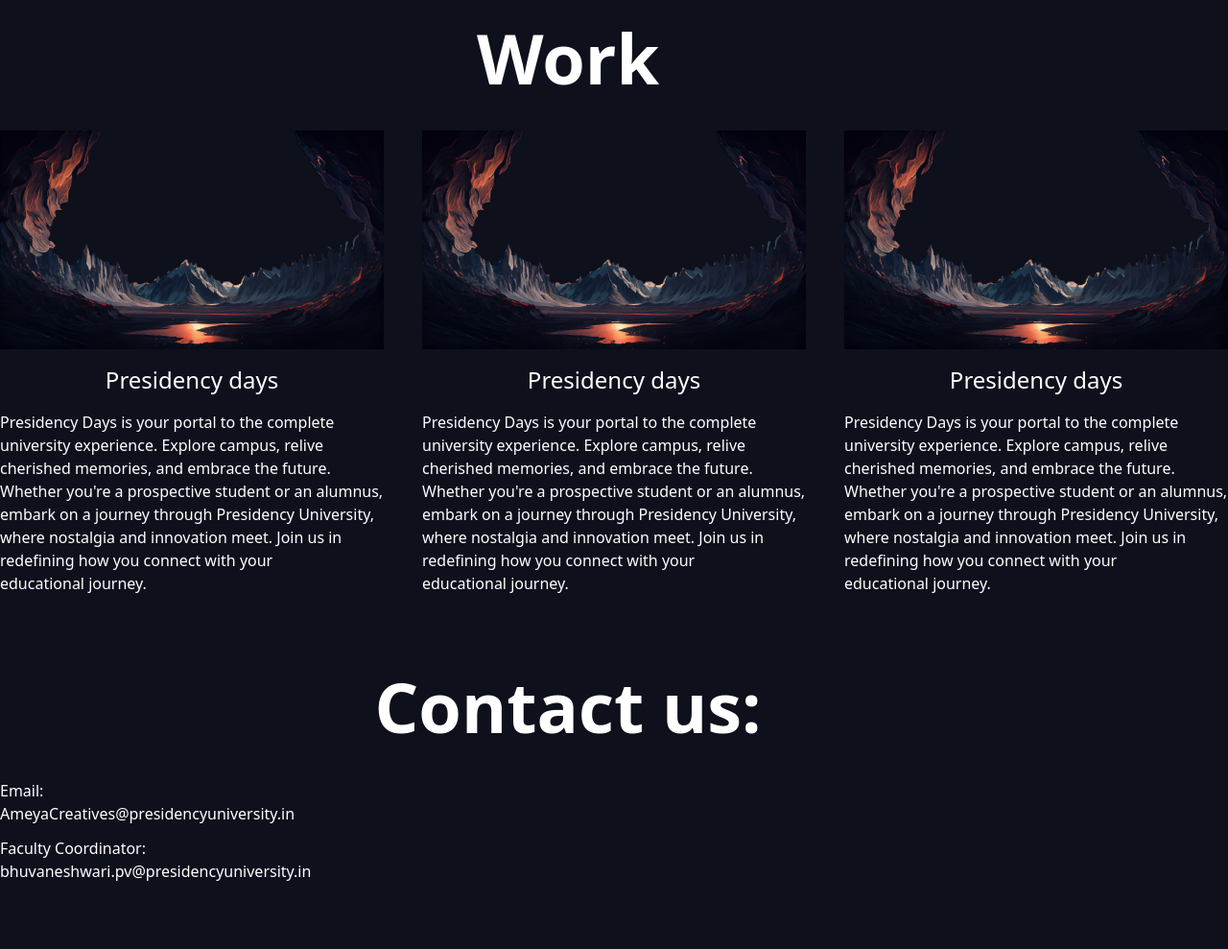
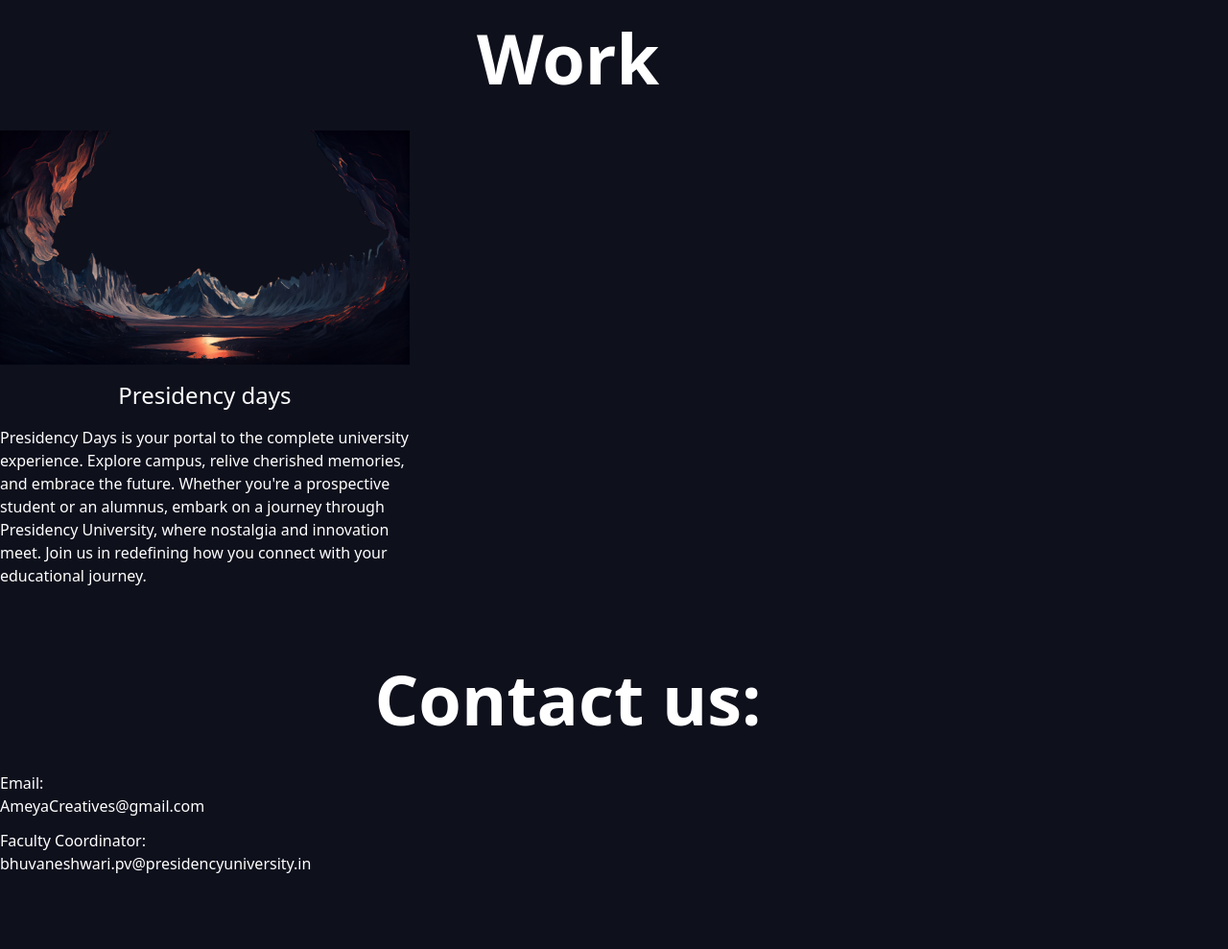
Before and after one commit to AmeyaCreatives/AmeyaCreatives, a website: page index.html in a window 1280 px wide. Shown: the part 1700-2689 px from the top of the page at 96% size. Drawn offline with Linux system fonts and the light colour scheme.

Commit message:
Update index.html
the official email for presidency was wrong and 2 extra cards under works section were present, commented out the extra ones.
minor code formatting

```diff
--- a/index.html
+++ b/index.html
@@ -189,7 +189,7 @@
               your educational journey.
             </p>
           </div>
-          <div
+<!--           <div
             class="w-1/3 flex flex-col items-center justify-center gap-4 max-[768px]:w-full"
           >
             <img src="asssets/images/background_1.png" alt="" />
@@ -202,8 +202,8 @@
               and innovation meet. Join us in redefining how you connect with
               your educational journey.
             </p>
-          </div>
-          <div
+          </div> -->
+<!--           <div
             class="w-1/3 flex flex-col items-center justify-center gap-4 max-[768px]:w-full"
           >
             <img src="asssets/images/background_1.png" alt="" />
@@ -216,7 +216,7 @@
               and innovation meet. Join us in redefining how you connect with
               your educational journey.
             </p>
-          </div>
+          </div> -->
         </div>
       </div>
     </section>
@@ -233,7 +233,7 @@
             <span>Email:</span>
             <a href="mailto:AmeyaCreatives@presidencyuniversity.in">
               <p class="cursor-pointer">
-                AmeyaCreatives@presidencyuniversity.in
+                AmeyaCreatives@gmail.com
               </p></a
             >
           </div>
```
